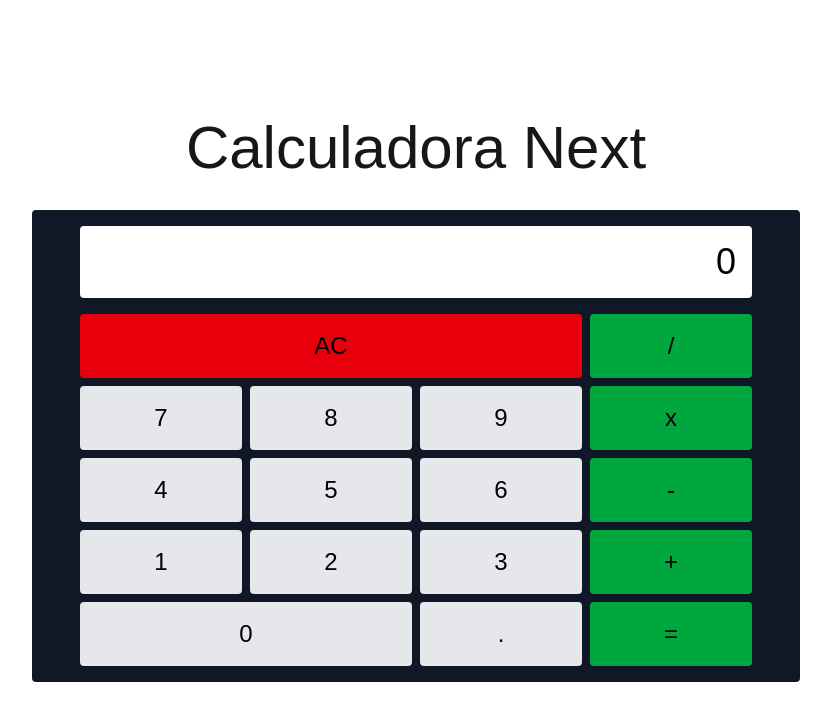
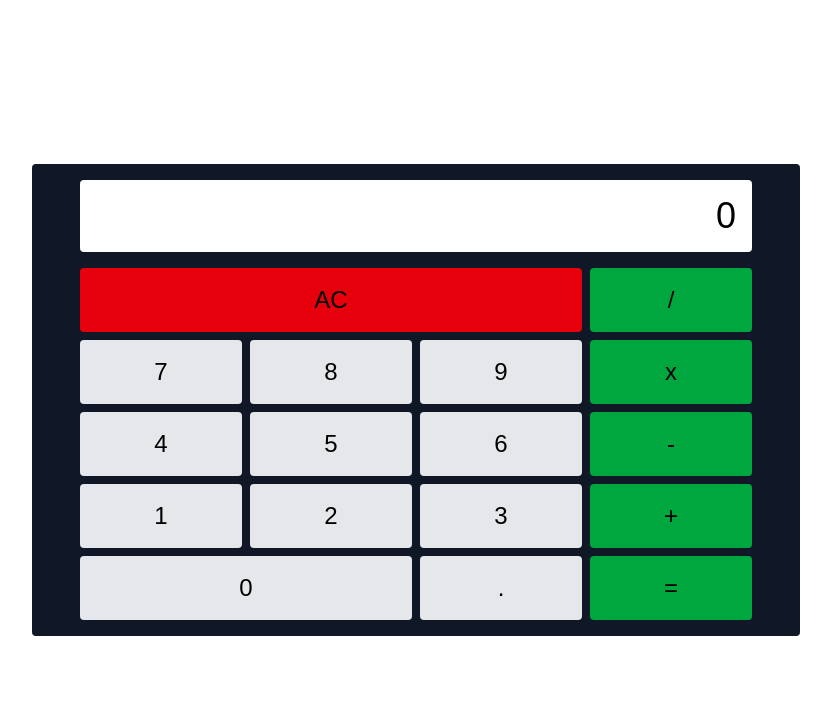
Before and after one commit to Dev-Gabriel-Silva/calculadora-next-js, a Next.js app: page / in a window 1280 px wide. Shown: the top 720 px of the page, without its empty margins (224-1055 px from the left). Built offline with nearby package versions, Linux system fonts and the light colour scheme.

Commit message:
style: remover H1 "Calculadora" da página

```diff
--- a/app/page.js
+++ b/app/page.js
@@ -5,11 +5,6 @@ export default function Home() {
     <main
       className={`flex min-h-screen flex-col items-center justify-center p-24 gap-8`}
     >
-      <h1
-        className={`text-6xl`}
-      >
-        Calculadora Next
-      </h1>
       <section
         className={`flex flex-col items-center justify-center bg-gray-900 p- rounded w-3xl`}
       >
```
